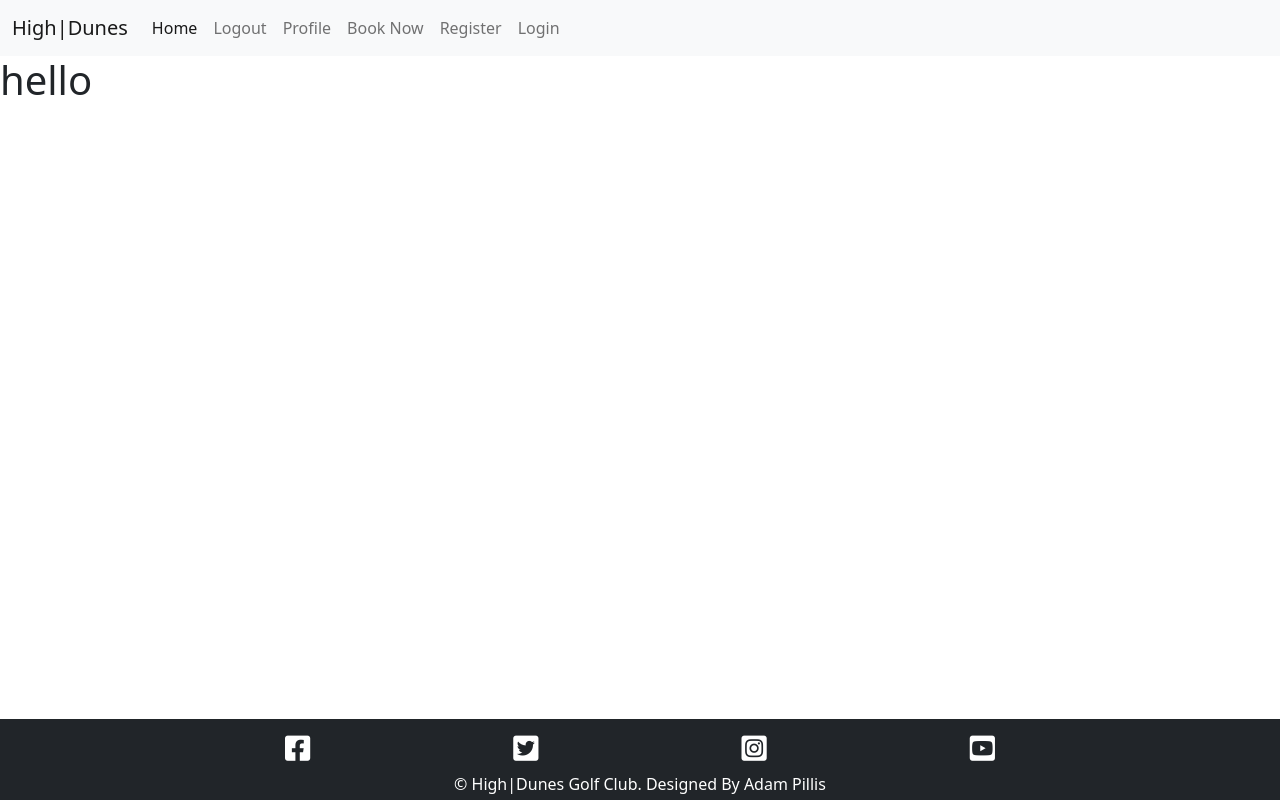
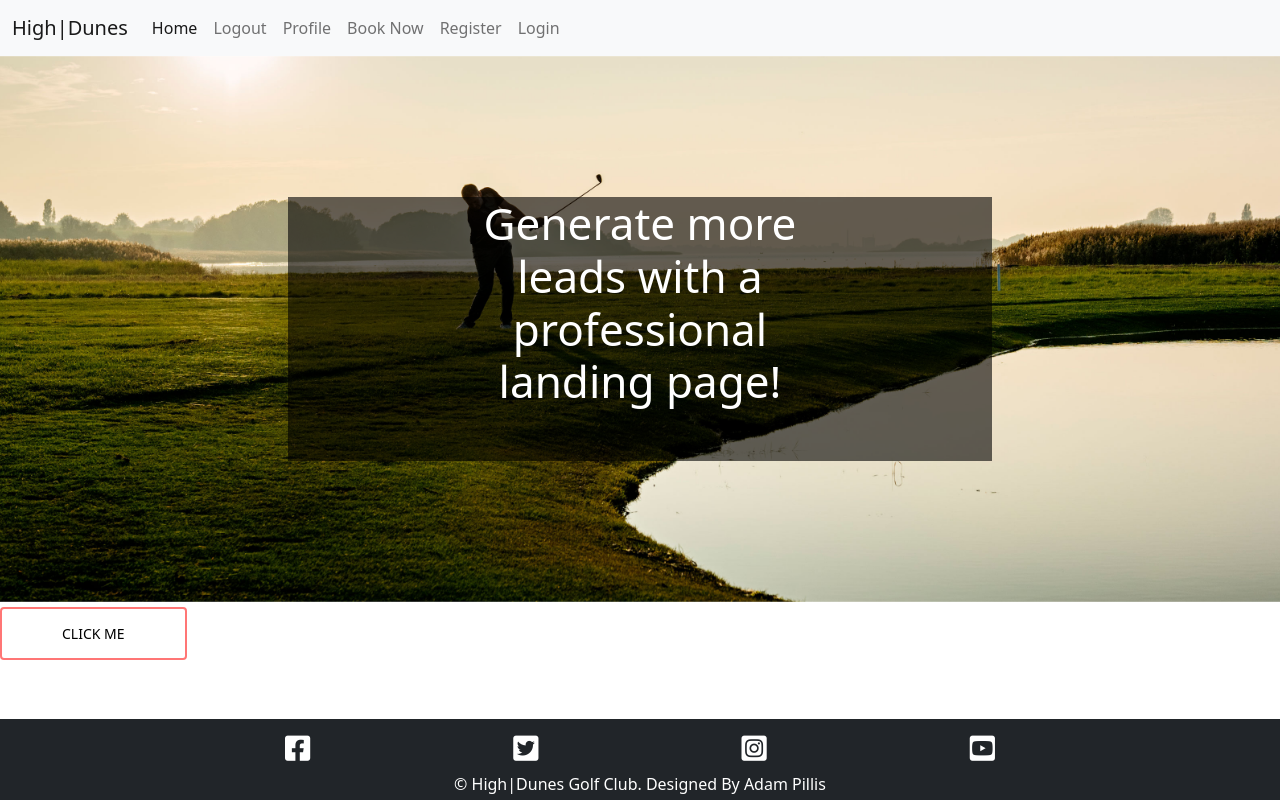
Before and after one commit to AdamPillis/HighDunes, a Django app: page / in a window 1280 px wide; the page is wider, and only the part inside the window is pictured. Run offline with Django 3.2, Linux system fonts and the light colour scheme; data that the repository does not hold is empty.

Commit message:
Add: main image with zoom effect and general button style to static.css.style.css

```diff
--- a/static/css/style.css
+++ b/static/css/style.css
@@ -1,3 +1,67 @@
+/* setting general button design */
+/* design idea from 'Animated CSS Buttons'  */
+.btn{
+    position: relative;
+    display: block;
+    color: black;
+    font-size: 14px;
+    /* font-family: "montserrat"; */
+    text-decoration: none;
+    margin: 30px 0;
+    border: 2px solid #ff7675;
+    padding: 14px 60px;
+    text-transform: uppercase;
+    overflow: hidden;
+    transition: 1s all ease;
+  }
+  .btn::before{
+    background: #ff7675;
+    content: "";
+    position: absolute;
+    top: 50%;
+    left: 50%;
+    transform: translate(-50%,-50%);
+    z-index: -1;
+    transition: all 0.6s ease;
+  }
+/* general button hover effect */
+  .btn-hover::before{
+    width: 100%;
+    height: 0%;
+    transform: translate(-50%,-50%) rotate(45deg);
+  }
+  .btn-hover:hover::before{
+    height: 380%;
+  }
+
+/* Landing page main image */
+.masthead {
+    position: relative;
+    max-width: 100%;
+    background-color: #343a40;
+    background: url("/static/images/masthead-landing-image.jpg") no-repeat center center;
+    background-size: cover;
+    margin: 25px auto;
+    padding-top: 8rem;
+    padding-bottom: 8rem;
+
+    /* zoom in style for main image - code taken from Love Running project */
+    animation-name: main-image-zoom;
+    animation-duration: 5s;
+    animation-fill-mode: forwards;
+}
+@keyframes main-image-zoom {
+    from {
+        transform: scale(1);
+    }
+    to {
+        transform: scale(1.1);}
+  }
+.masthead .container-fluid {
+    background-color: rgba(0, 0, 0, 0.6);
+}
+
+  /* Footer section */
 .display {
     display: flex;
     justify-content: space-evenly;
--- a/templates/base.html
+++ b/templates/base.html
@@ -1,7 +1,7 @@
 {% load static %}
 
 <!DOCTYPE html>
-<html lang="en" class="h-100">
+<html lang="en" class="h-100 overflow-hidden">
 <head>
     <meta charset="UTF-8">
     <meta http-equiv="X-UA-Compatible" content="IE=edge">
@@ -63,7 +63,6 @@
                     <i class="fab fa-twitter-square"></i>
                     <i class="fab fa-instagram-square"></i>
                     <i class="fab fa-youtube-square"></i>
-
                 </div>
             </div>
             <p class="m-0 text-capitalize text-center text-white">&copy; High|Dunes Golf Club. Designed by Adam Pillis</p>
--- a/templates/index.html
+++ b/templates/index.html
@@ -1,5 +1,20 @@
 {% extends "base.html"%}
 
 {% block content%}
-<h1>hello</h1>
+<!-- Masthead-->
+<header class="masthead">
+    <div class="container-fluid col-lg-6 position-relative">
+        <div class="row justify-content-center">
+            <div class="col-xl-6">
+                <div class="text-center">
+                    <!-- Page heading-->
+                    <h1 class="mb-5 text-white">Generate more leads with a professional landing page!</h1>
+
+                </div>
+            </div>
+        </div>
+    </div>
+</header>
+
+<button class="btn btn-hover">Click me</button>
 {% endblock%}
```
Also changed, not shown: static/images/bg-masthead.jpg (added), static/images/landing-image.jpg (added), static/images/masthead-landing-image.jpg (added). Lines whose indentation alone changed are shown as unchanged.
